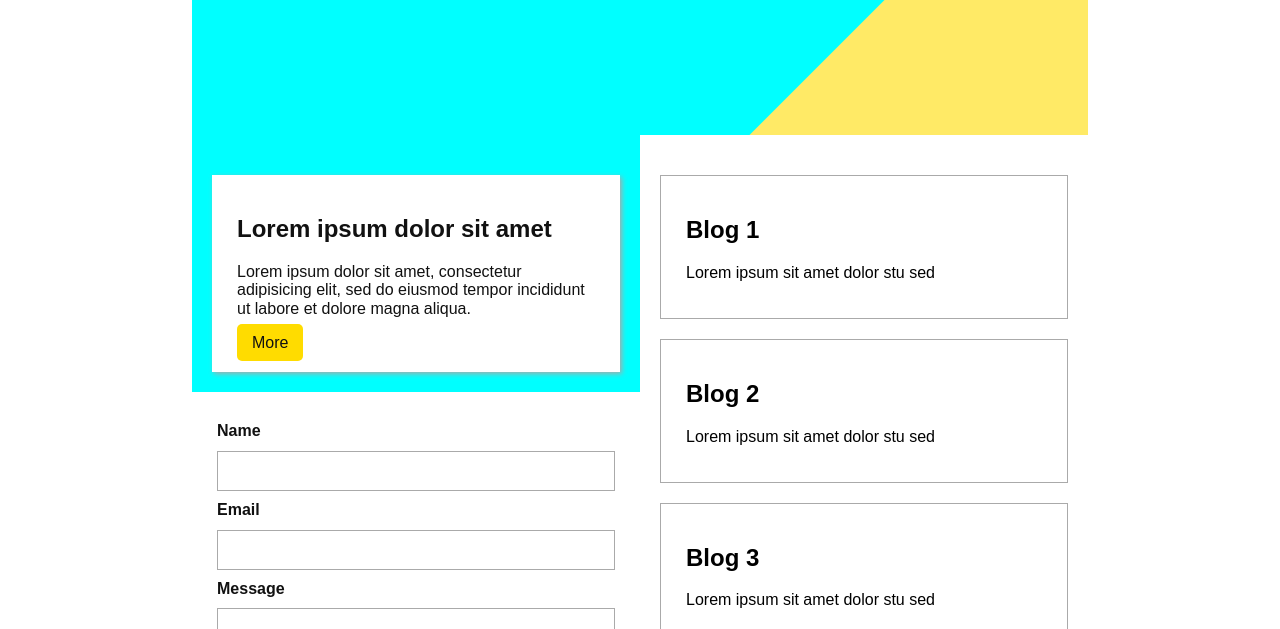
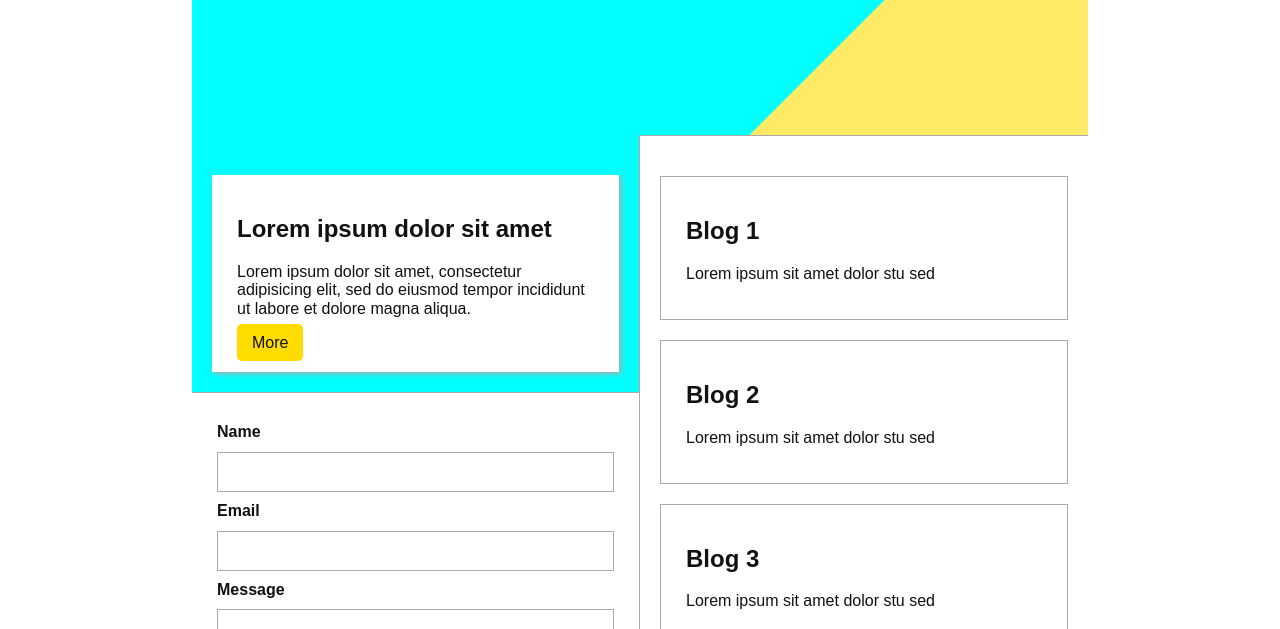
Before and after one commit to drinkingChai/get-my-sass-on, a website: page views/mysite.html in a window 1280 px wide. Shown: the part 323-952 px from the top of the page. Drawn offline with nearby package versions, Linux system fonts and the light colour scheme; files that its build step writes are made by us from their sources.

Commit message:
added some borders

```diff
--- /dev/null
+++ b/sass/_borders.scss
@@ -0,0 +1,11 @@
+@mixin make-borders($color) {
+  .border {
+    &-top { border-top: solid 1px $color; }
+    &-right { border-right: solid 1px $color; }
+    &-btm { border-bottom: solid 1px $color;
+      &-right { border-right: solid 1px $color; }}
+    &-all { border: solid 1px $color; }
+
+    &-bold { border-width: 2px; }
+  }
+}
--- a/sass/mysite.scss
+++ b/sass/mysite.scss
@@ -1,4 +1,5 @@
 @import "_colors.scss";
+@import "_borders.scss";
 
 section, section > .row { margin: 0; }
 
@@ -23,9 +24,7 @@ article {
   }
 }
 
-.blog-post {
-  border: solid 1px $gray;
-}
+@include make-borders($gray);
 
 h1 { font-size: 3.5em; }
 
--- a/sass/style.scss
+++ b/sass/style.scss
@@ -3,6 +3,7 @@
 @import "_images.scss";
 @import "_simplegrid.scss";
 @import "_forms.scss";
+@import "_borders.scss";
 @import "_buttons.scss";
 
 
--- a/views/mysite.html
+++ b/views/mysite.html
@@ -3,7 +3,6 @@
 {% block content %}
 <link rel="stylesheet" href="mysite.css">
 
-<div class="container">
 <section class="bg-dark-gray text-center">
   <div class="row">
     <div class="col-12">
@@ -12,6 +11,7 @@
   </div>
 </section>
 
+<div class="container">
   <section class="poster bg-cyan text-center">
     <div class="col-6 funky-div-cont">
       <div class="funky-div"></div>
@@ -25,8 +25,8 @@
   </section>
 
   <section>
-    <div class="row">
-      <div class="col-6 bg-cyan">
+    <div class="row bg-white">
+      <div class="col-6 bg-cyan border-right">
         <div class="row">
           <article class="bg-white shadow-btm-right">
             <h2>Lorem ipsum dolor sit amet</h2>
@@ -36,7 +36,7 @@
           </article>
         </div>
 
-        <div class="row bg-white row-escaped">
+        <div class="row bg-white row-escaped border-top">
           <article>
             <form>
               <label for="name">Name</label>
@@ -51,20 +51,20 @@
         </div>
       </div>
 
-      <div class="col-6 blog-feed">
-        <div class="row blog-post">
+      <div class="col-6 blog-feed border-top">
+        <div class="row blog-post border-all">
           <article>
             <h2>Blog 1</h2>
             <p>Lorem ipsum sit amet dolor stu sed</p>
           </article>
         </div>
-        <div class="row blog-post">
+        <div class="row blog-post border-all">
           <article>
             <h2>Blog 2</h2>
             <p>Lorem ipsum sit amet dolor stu sed</p>
           </article>
         </div>
-        <div class="row blog-post">
+        <div class="row blog-post border-all">
           <article>
             <h2>Blog 3</h2>
             <p>Lorem ipsum sit amet dolor stu sed</p>
@@ -75,14 +75,14 @@
   </section>
 
   <!-- footer -->
+</div>
+
 <section class="bg-dark-gray">
   <div class="row">
     <dir class="col-6 text-right">Cyclig stuff</dir>
     <dir class="col-6 text-left">Github</dir>
   </div>
 </section>
-</div>
-
 
 
 
```
Also changed, not shown: sass/mint.scss (+3 -8 lines), css/mint.css, css/mysite.css. Lines whose indentation alone changed are shown as unchanged.
